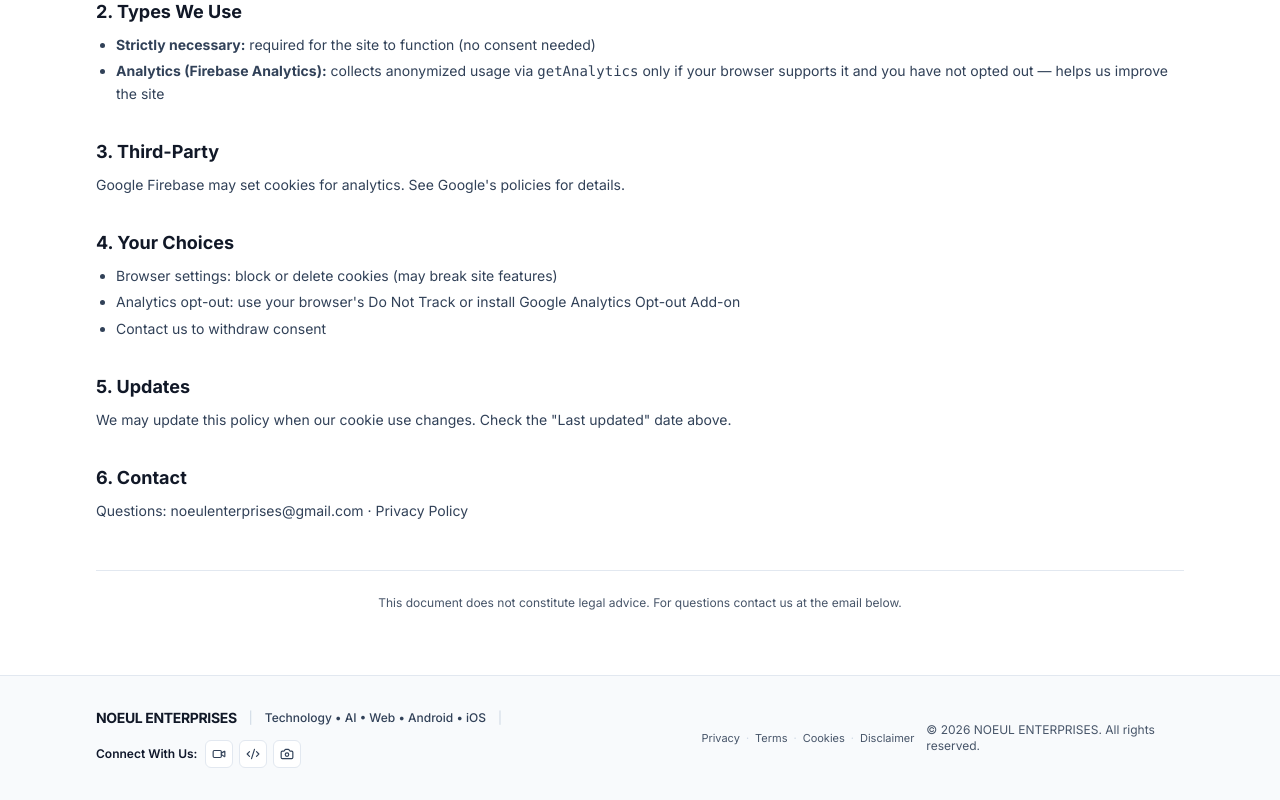
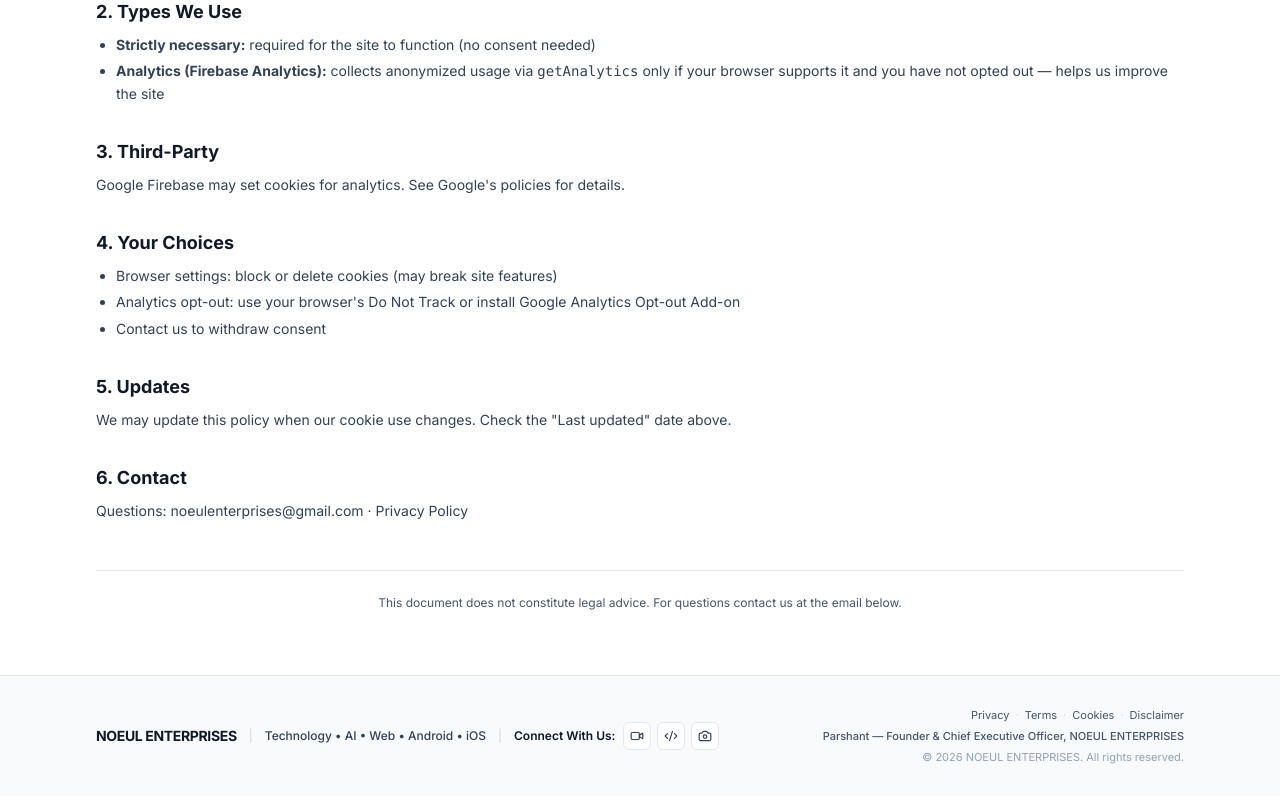
Before and after one commit to prsnt995/parshant-websites, a Next.js app: page /cookies in a window 1280 px wide. Shown: the part 407-1207 px from the top of the page. Built offline with nearby package versions, Linux system fonts and the light colour scheme.

Commit message:
feat: add Parshant, Founder & Chief Executive Officer of NOEUL ENTERPRISES

```diff
--- a/src/components/layout/Footer.tsx
+++ b/src/components/layout/Footer.tsx
@@ -54,7 +54,7 @@ export function Footer() {
         </div>
 
         {/* Copyright */}
-        <div className="flex flex-col sm:flex-row items-center gap-3">
+        <div className="flex flex-col items-center md:items-end gap-1.5">
           <div className="flex items-center gap-1.5 text-[11px]">
             <Link href={siteConfig.legal.privacy} className="hover:text-foreground hover:underline">Privacy</Link>
             <span className="text-slate-300">·</span>
@@ -64,7 +64,10 @@ export function Footer() {
             <span className="text-slate-300">·</span>
             <Link href={siteConfig.legal.disclaimer} className="hover:text-foreground hover:underline">Disclaimer</Link>
           </div>
-          <p>© 2026 {siteConfig.name}. All rights reserved.</p>
+          <p className="text-[11px] font-medium text-slate-600">
+            {siteConfig.founder} — {siteConfig.role}, {siteConfig.name}
+          </p>
+          <p className="text-[11px] text-slate-400">© 2026 {siteConfig.name}. All rights reserved.</p>
         </div>
 
       </div>
--- a/src/components/sections/About.tsx
+++ b/src/components/sections/About.tsx
@@ -63,6 +63,23 @@ export function About() {
             ))}
           </div>
 
+          {/* Leadership Banner */}
+          <div className="bg-background border border-slate-200 rounded-xl p-6 mb-10 max-w-xl mx-auto flex items-center gap-4 text-left shadow-sm">
+            <div className="w-12 h-12 rounded-full bg-slate-900 text-slate-50 flex items-center justify-center font-bold text-lg shrink-0">
+              P
+            </div>
+            <div>
+              <div className="flex items-center gap-2 mb-0.5">
+                <h4 className="font-bold text-base text-slate-900">{siteConfig.founder}</h4>
+                <span className="text-[10px] font-semibold px-2 py-0.5 rounded bg-slate-100 text-slate-700 border border-slate-200 uppercase tracking-wider">
+                  Leadership
+                </span>
+              </div>
+              <p className="text-xs font-semibold text-slate-600 mb-1">{siteConfig.role}</p>
+              <p className="text-xs text-slate-500">{siteConfig.name}</p>
+            </div>
+          </div>
+
           <Link
             href="#contact"
             className="inline-block bg-foreground text-background px-6 py-3 rounded-md font-medium text-sm hover:bg-foreground/90 transition-colors"
--- a/src/config/site.ts
+++ b/src/config/site.ts
@@ -5,6 +5,7 @@ export const siteConfig = {
   description: "NOEUL ENTERPRISES is a technology-focused company creating AI models, websites, Android applications, iOS applications, and innovative digital projects.",
   owner: "Parshant",
   founder: "Parshant",
+  role: "Founder & Chief Executive Officer",
   email: "noeulenterprises@gmail.com",
   socials: {
     youtube: "https://www.youtube.com/@parshantinkore",
```
